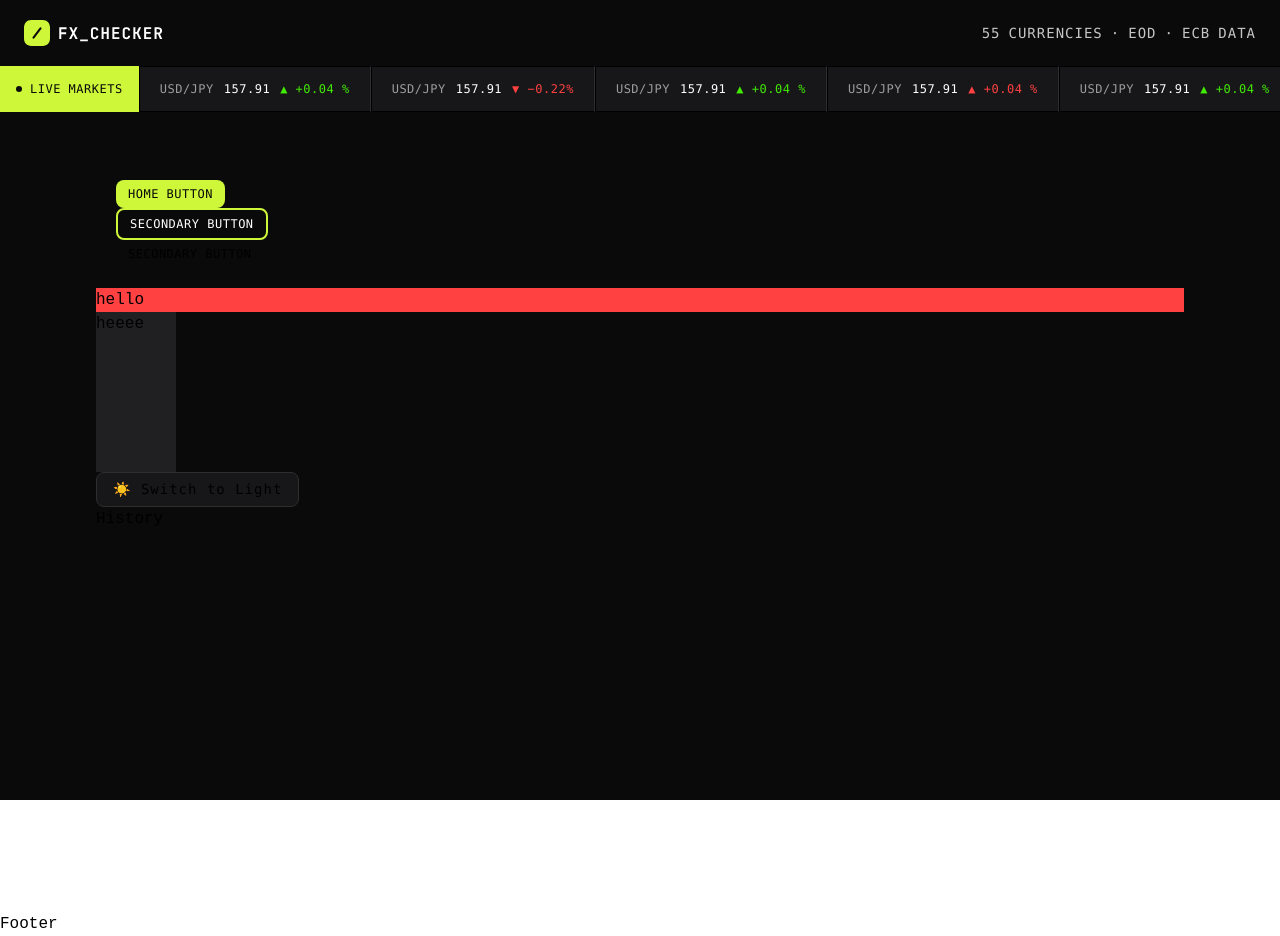
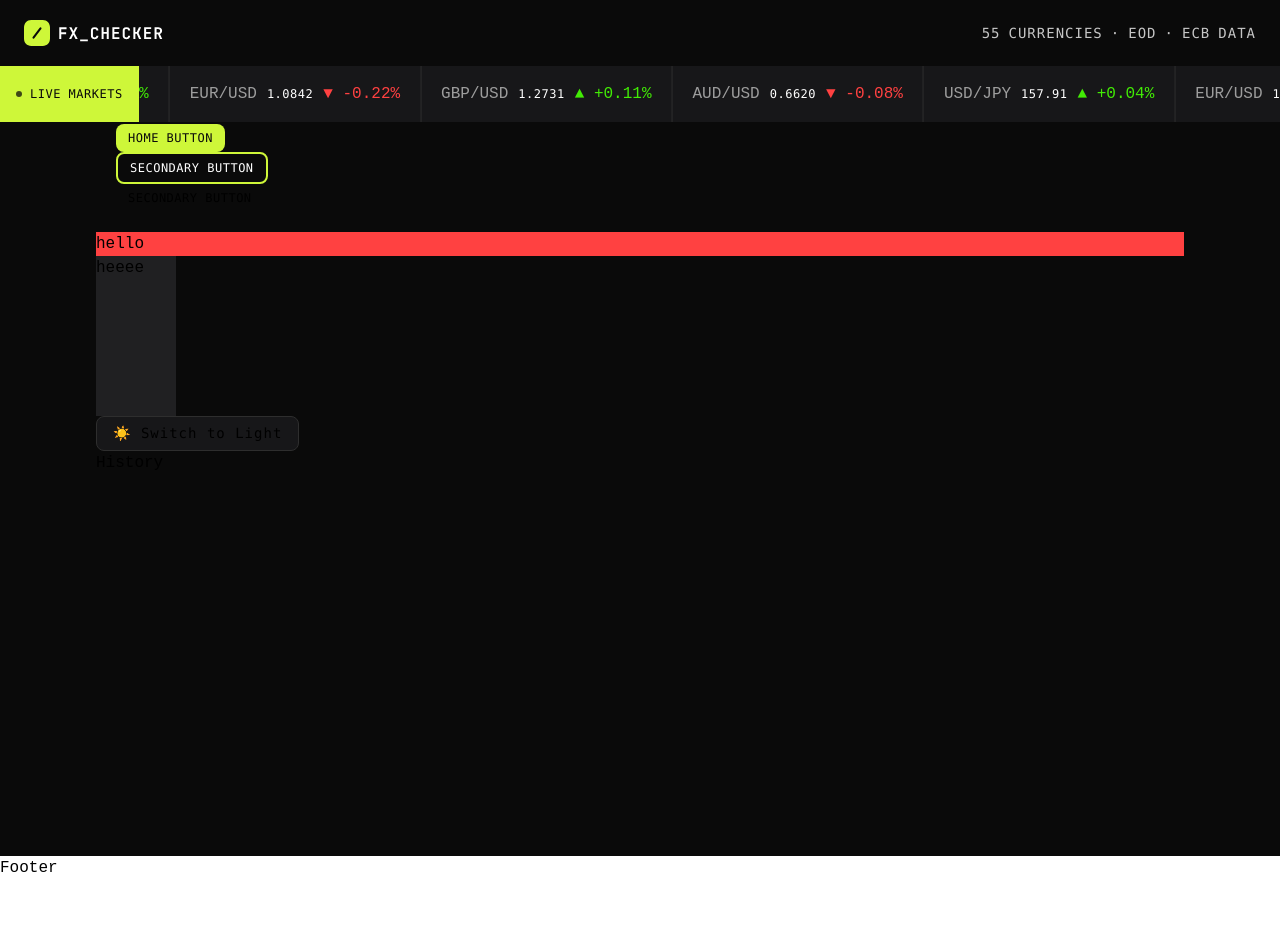
Before and after one commit to AungMyoAyeDev/Foreign-Exchange-Checker, a React (Vite) app: page / in a window 1280 px wide. After the commit the page ends 880 px from the top, so only its background shows below. Built offline with nearby package versions, Linux system fonts and the light colour scheme; a web font is replaced by a local one.

Commit message:
feat : add marquee effect.

```diff
--- a/src/components/live-market/live-market.tsx
+++ b/src/components/live-market/live-market.tsx
@@ -1,42 +1,42 @@
 import Button from "../ui/Button";
+const marketItems = [
+  { pair: "USD/JPY", price: "157.91", change: "+0.04%", up: true },
+  { pair: "EUR/USD", price: "1.0842", change: "-0.22%", up: false },
+  { pair: "GBP/USD", price: "1.2731", change: "+0.11%", up: true },
+  { pair: "AUD/USD", price: "0.6620", change: "-0.08%", up: false },
+];
 
 const LiveMarket = () => {
+  const loopItems = [...marketItems, ...marketItems];
   return (
     <section className="flex ">
-      <Button className="rounded-0! px-4 py-3 gap-2">
-        <div className="w-1.5 h-1.5 rounded-full bg-background" />
+      <Button className="rounded-0! px-4 py-3 gap-2 ">
+        <div className="w-1.5 h-1.5 rounded-full bg-background animate-pulse" />
         <span>live markets</span>
       </Button>
-      <div className="flex-1 flex items-center  flex-nowrap  overflow-hidden bg-surface text-preset-5-medium ">
-        <div className="border border-r-border py-4 px-5 flex items-center justify-center gap-2.5">
-          <span className="text-text-muted">USD/JPY</span>
-          <span className="text-text-primary text-preset-5-medium">157.91</span>
-          <span className="text-success text-nowrap">▲ +0.04 %</span>
-        </div>{" "}
-        <div className="border border-r-border py-4 px-5 flex items-center justify-center gap-2.5">
-          <span className="text-text-muted">USD/JPY</span>
-          <span className="text-text-primary text-preset-5-medium">157.91</span>
-          <span className="text-danger text-nowrap">▼ −0.22%</span>
-        </div>
-        <div className="border border-r-border py-4 px-5 flex items-center justify-center gap-2.5">
-          <span className="text-text-muted">USD/JPY</span>
-          <span className="text-text-primary text-preset-5-medium">157.91</span>
-          <span className="text-success text-nowrap">▲ +0.04 %</span>
-        </div>
-        <div className="border border-r-border py-4 px-5 flex items-center justify-center gap-2.5">
-          <span className="text-text-muted">USD/JPY</span>
-          <span className="text-text-primary text-preset-5-medium">157.91</span>
-          <span className="text-danger text-nowrap">▲ +0.04 %</span>
-        </div>
-        <div className="border border-r-border py-4 px-5 flex items-center justify-center gap-2.5">
-          <span className="text-text-muted">USD/JPY</span>
-          <span className="text-text-primary text-preset-5-medium">157.91</span>
-          <span className="text-success text-nowrap">▲ +0.04 %</span>
-        </div>
-        <div className="border border-r-border py-4 px-5 flex items-center justify-center gap-2.5">
-          <span className="text-text-muted">USD/JPY</span>
-          <span className="text-text-primary text-preset-5-medium">157.91</span>
-          <span className="text-success text-nowrap">▲ +0.04 %</span>
+
+      <div className="flex-1 overflow-hidden bg-surface">
+        <div className="marquee flex w-max">
+          {loopItems.map((item, index) => (
+            <div
+              key={`${item.pair}-${index}`}
+              className="border-r border-border py-4 px-5 flex items-center gap-2.5 shrink-0"
+            >
+              <span className="text-text-muted">{item.pair}</span>
+              <span className="text-text-primary text-preset-5-medium">
+                {item.price}
+              </span>
+              <span
+                className={
+                  item.up
+                    ? "text-success text-nowrap"
+                    : "text-danger text-nowrap"
+                }
+              >
+                {item.up ? "▲" : "▼"} {item.change}
+              </span>
+            </div>
+          ))}
         </div>
       </div>
     </section>
--- a/src/components/navbar/navbar.tsx
+++ b/src/components/navbar/navbar.tsx
@@ -3,7 +3,7 @@ import logo from "@/assets/images/logo.svg";
 
 const Navbar = () => {
   return (
-    <nav className=" w-full px-6 py-5 flex items-center justify-between">
+    <nav className=" w-full px-6 py-5 flex items-center justify-between bg-background">
       <Link to={"/"}>
         <img src={logo} alt="FX checker logo " />
       </Link>
--- a/src/layout/main-layout.tsx
+++ b/src/layout/main-layout.tsx
@@ -8,11 +8,11 @@ import LiveMarket from "@/components/live-market/live-market";
 const MainLayout = () => {
   return (
     <div className=" bg-background h-screen">
-      <header>
+      <header className="fixed top-0 w-full">
         <Navbar />
         <LiveMarket />
       </header>
-      <main className="max-w-6xl mx-auto px-8 py-12 min-h-screen">
+      <main className="max-w-6xl mx-auto px-8 py-12 min-h-screen mt-14">
         <Home />
         <ThemeToggle />
         <Outlet />
--- a/src/style/global.css
+++ b/src/style/global.css
@@ -161,3 +161,21 @@ body {
     @apply cursor-pointer;
   }
 }
+
+.marquee {
+  animation: marquee 25s linear infinite;
+}
+
+.marquee:hover {
+  animation-play-state: paused;
+}
+
+@keyframes marquee {
+  0% {
+    transform: translateX(0);
+  }
+
+  100% {
+    transform: translateX(-50%);
+  }
+}
```
